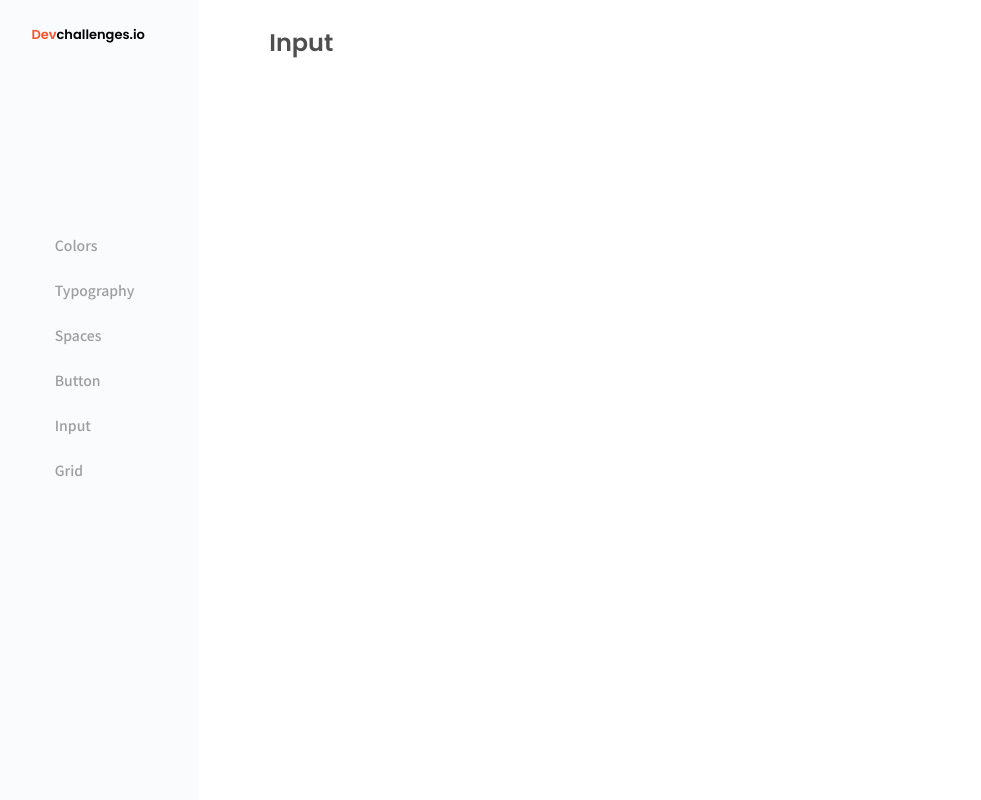
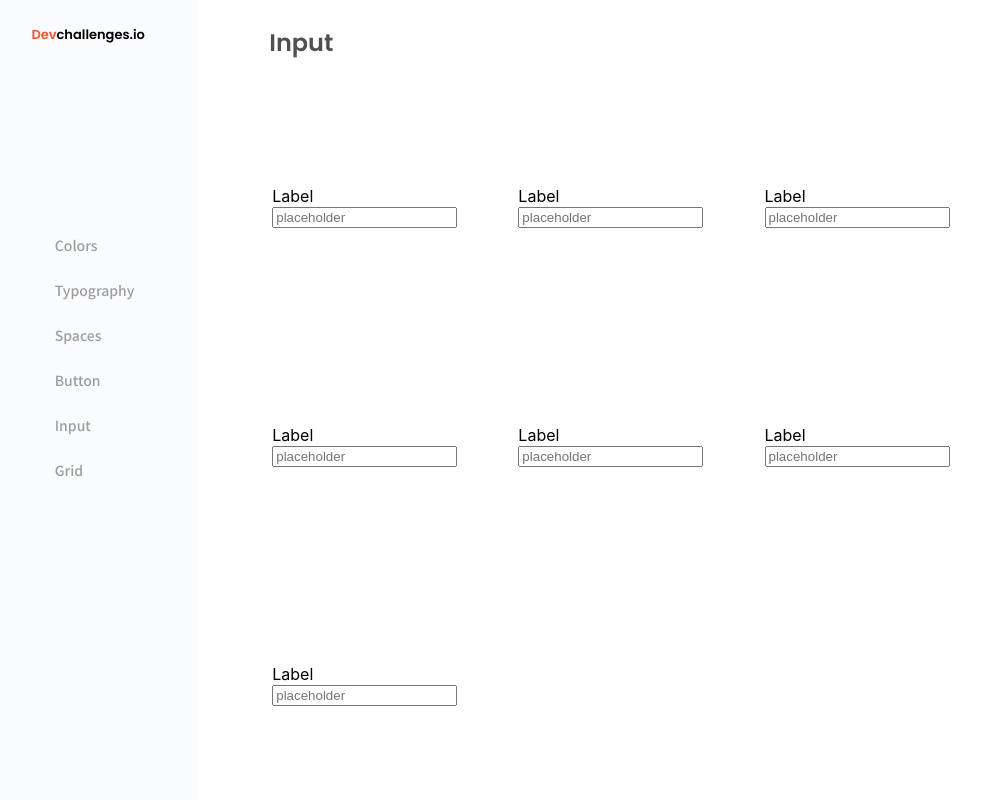
Before and after one commit to shinra613/devchallenges-button-component, a React (Create React App) app in the folder my-app/: page / in a window 1280 px wide. Both pictures are taken after a click on the item "Input". Shown: the top 800 px of the page, without its empty margins (23-1004 px from the left). Built offline with nearby package versions, Linux system fonts and the light colour scheme.

Commit message:
feat
-included input module

```diff
--- a/my-app/src/components/input/input.css
+++ b/my-app/src/components/input/input.css
@@ -0,0 +1,6 @@
+
+
+.inpcon{
+    width: 20%;
+    text-align: left;
+}
--- a/my-app/src/components/input/input.js
+++ b/my-app/src/components/input/input.js
@@ -1,27 +1,55 @@
 import React from 'react';
-import './input';
+import './input.css';
 
+
+const InputComp = (props) => {
+    return (<div className="inpcon"><label>Label</label><input type="text" placeholder='placeholder'></input></div>)
+}
 
 const  Input=() => {
 
     return (<div>
         <table>
             <tr>
-                <td></td>
-                <td></td>
-                <td></td>
+                <td><InputComp /></td>
+                <td><InputComp /></td>
+                <td><InputComp /></td>
 
             </tr>
 
             <tr>
-            <td></td>
-            <td></td>
-            <td></td>
+            <td><InputComp /></td>
+            <td><InputComp /></td>
+            <td><InputComp /></td>
 
             </tr>
 
             <tr>
-            <td></td>
+            <td><InputComp /></td>
+
+            </tr>
+        </table>
+        <table>
+            <tr>
+                <td><InputComp /></td>
+                <td><InputComp /></td>
+
+
+            </tr>
+
+            <tr>
+            <td><InputComp /></td>
+            <td><InputComp /></td>
+
+            </tr>
+
+            <tr>
+            <td><InputComp /></td>
+
+            </tr>
+            <tr>
+            <td><InputComp /></td>
+            <td><InputComp /></td>
 
             </tr>
         </table>
@@ -31,4 +59,6 @@ const  Input=() => {
 }
 
 
+
+
 export default Input;
```
